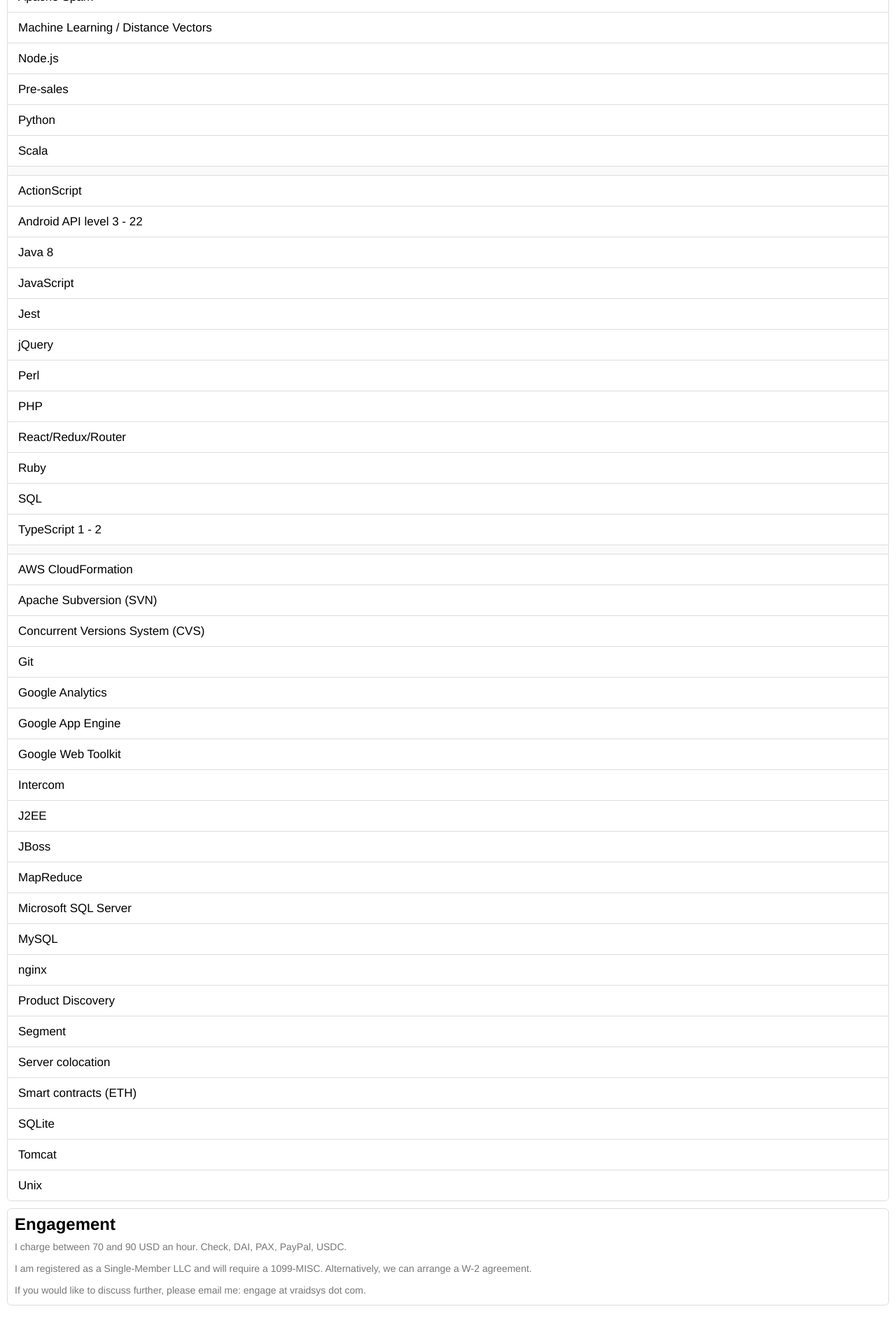
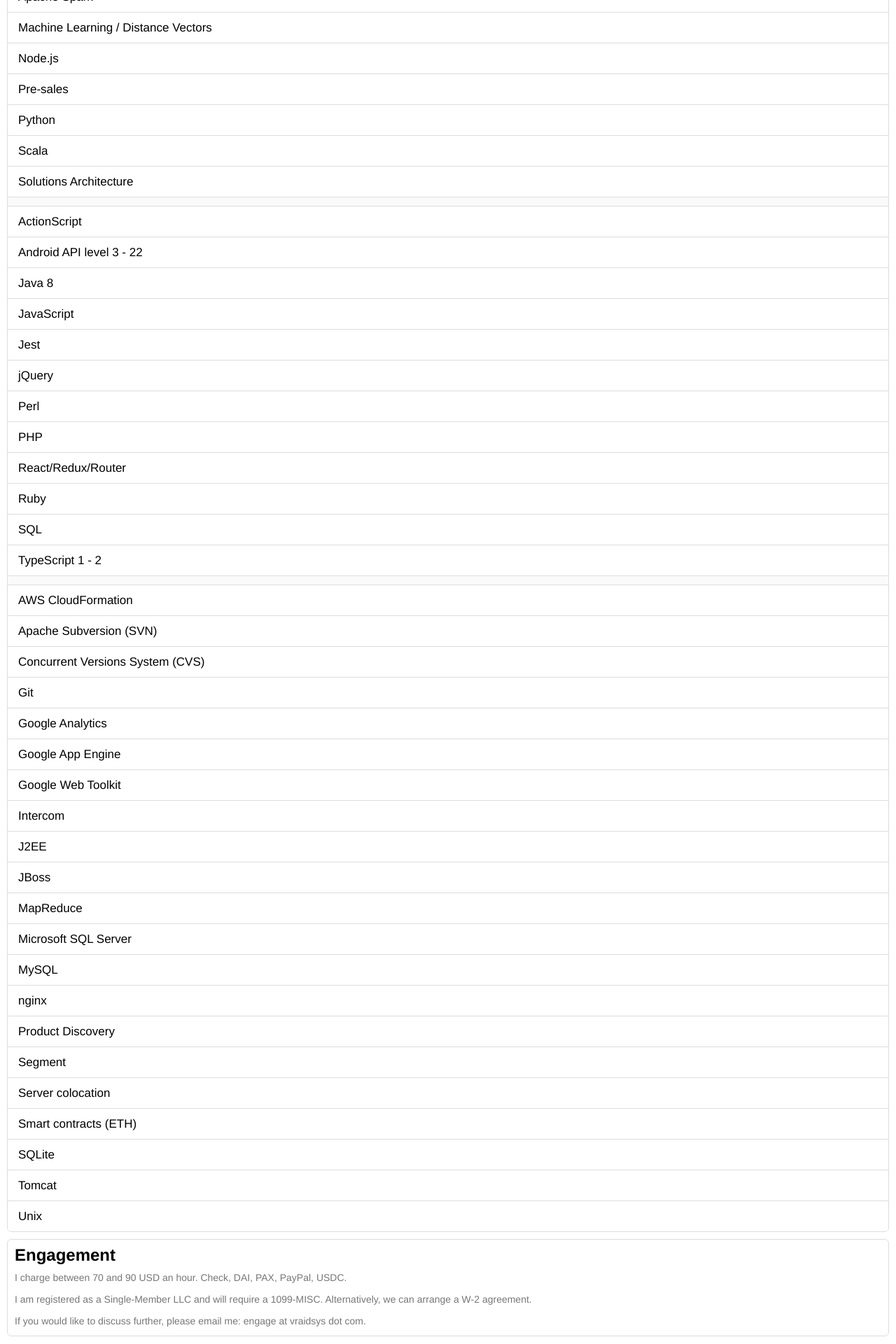
Before and after one commit to Vraid-Systems/Vraid-Systems.github.io, a Jekyll site: the page built from index.html, in a window 1280 px wide. Shown: the part 749-2669 px from the top of the page at 70% size. Built offline with Jekyll 4.4.1, drawn with Linux system fonts in a browser that asks for light colours.

Commit message:
durrr most obvious description of what I do

```diff
--- a/index.html
+++ b/index.html
@@ -112,6 +112,10 @@
 
         <li class="table-view-cell">
             Scala
+        </li>
+
+        <li class="table-view-cell">
+            Solutions Architecture
         </li>
 
         <li class="table-view-cell table-view-divider"></li>
```
